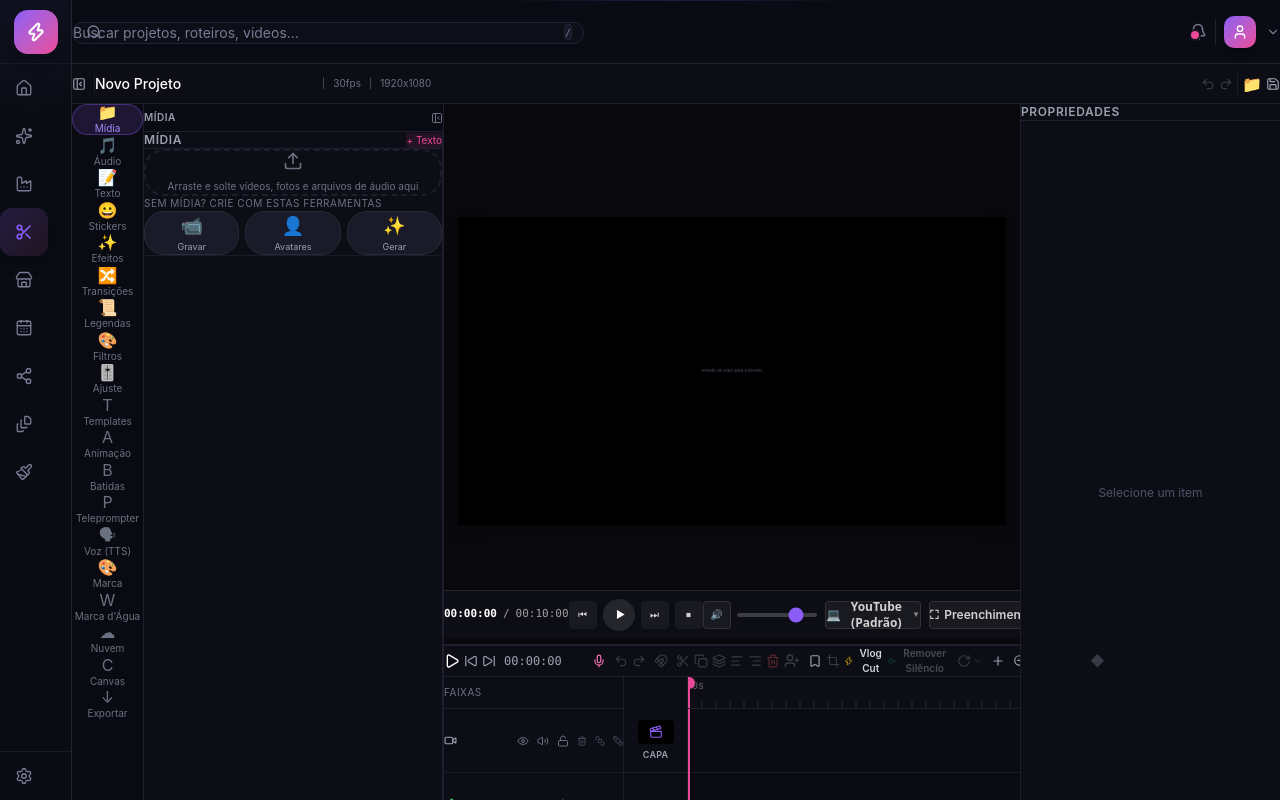
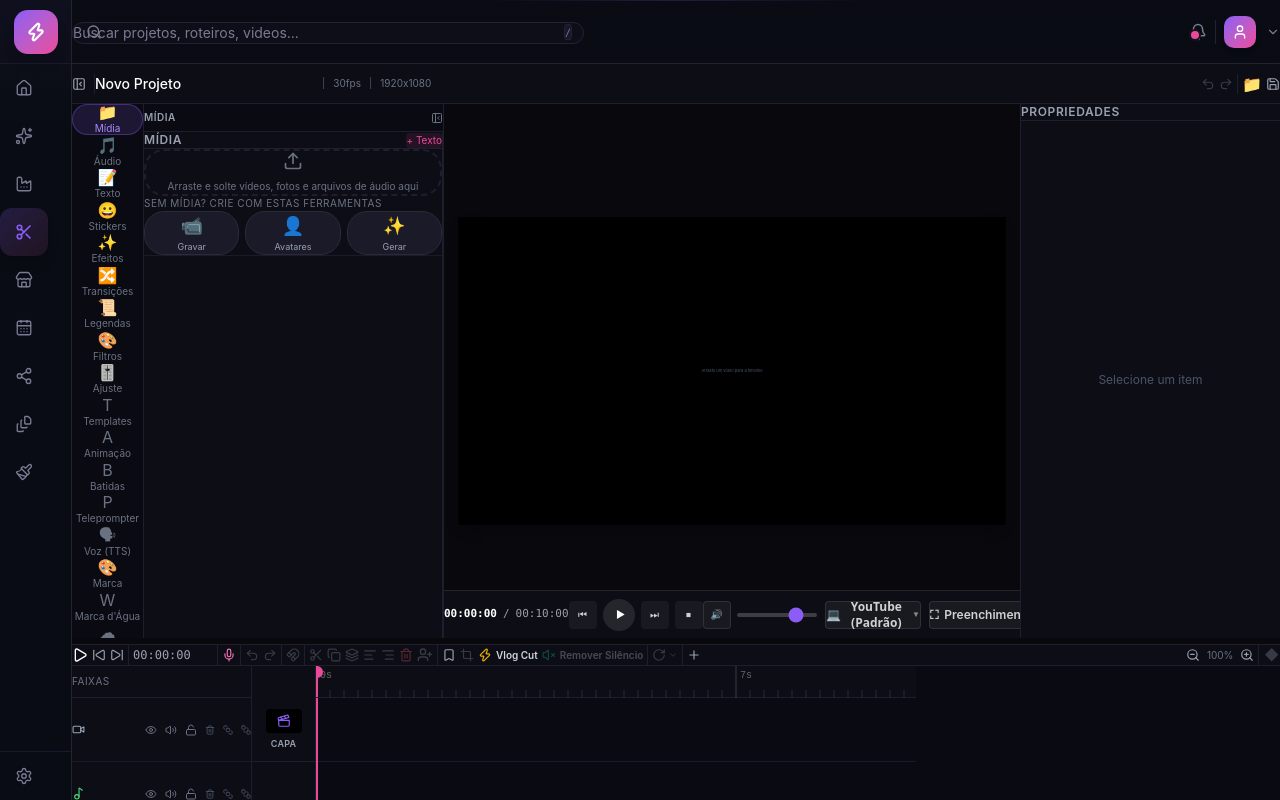
Before and after one commit to gleicyleneteixeira/NEXIA-VIDEO, a Next.js app: page /editor in a window 1280 px wide. Built offline with nearby package versions, Linux system fonts and the light colour scheme.

Commit message:
feat: editor timeline full-width footer (CapCut-style)

```diff
--- a/src/app/editor/page.tsx
+++ b/src/app/editor/page.tsx
@@ -450,7 +450,7 @@ export default function EditorPage() {
         </div>
       </header>
 
-      <div className="flex flex-1 overflow-hidden">
+      <div className="flex flex-1 overflow-hidden min-h-0">
         {sidebarOpen && (
           <div className="flex flex-shrink-0">
             <div className="w-[72px] bg-[#0a0a12] border-r border-[#1e1e2e] flex flex-col items-center py-2 gap-0.5 overflow-y-auto">
@@ -520,9 +520,15 @@ export default function EditorPage() {
           </div>
         )}
 
-        <div className="flex-1 flex flex-col min-w-0">
-          <div className="flex-1 min-h-0">
+        <div className="flex-1 flex flex-col min-w-0 min-h-0 bg-black">
           <Preview />
+        </div>
+
+        {rightPanelOpen && (
+          <div className="w-[260px] flex-shrink-0">
+            <PropertiesPanel />
+          </div>
+        )}
       </div>
 
       {/* Alça horizontal: puxar para cima aumenta a timeline (min 220px → max 60vh). */}
@@ -536,20 +542,13 @@ export default function EditorPage() {
         onPointerLeave={handleTimelineResizeEnd}
       />
 
-          <div
-            className="flex-shrink-0 border-t border-[#1e1e2e]"
+      {/* ANDAR INFERIOR: TIMELINE EM 100% DE LARGURA (DE PONTA A PONTA) */}
+      <footer
+        className="w-full flex-shrink-0"
         style={{ height: timelineHeight }}
       >
         <Timeline />
-          </div>
-        </div>
-
-        {rightPanelOpen && (
-          <div className="w-[260px] flex-shrink-0">
-            <PropertiesPanel />
-          </div>
-        )}
-      </div>
+      </footer>
 
       <ProjectsModal open={projectsOpen} onClose={() => setProjectsOpen(false)} />
     </div>
```
Lines whose indentation alone changed are shown as unchanged.
